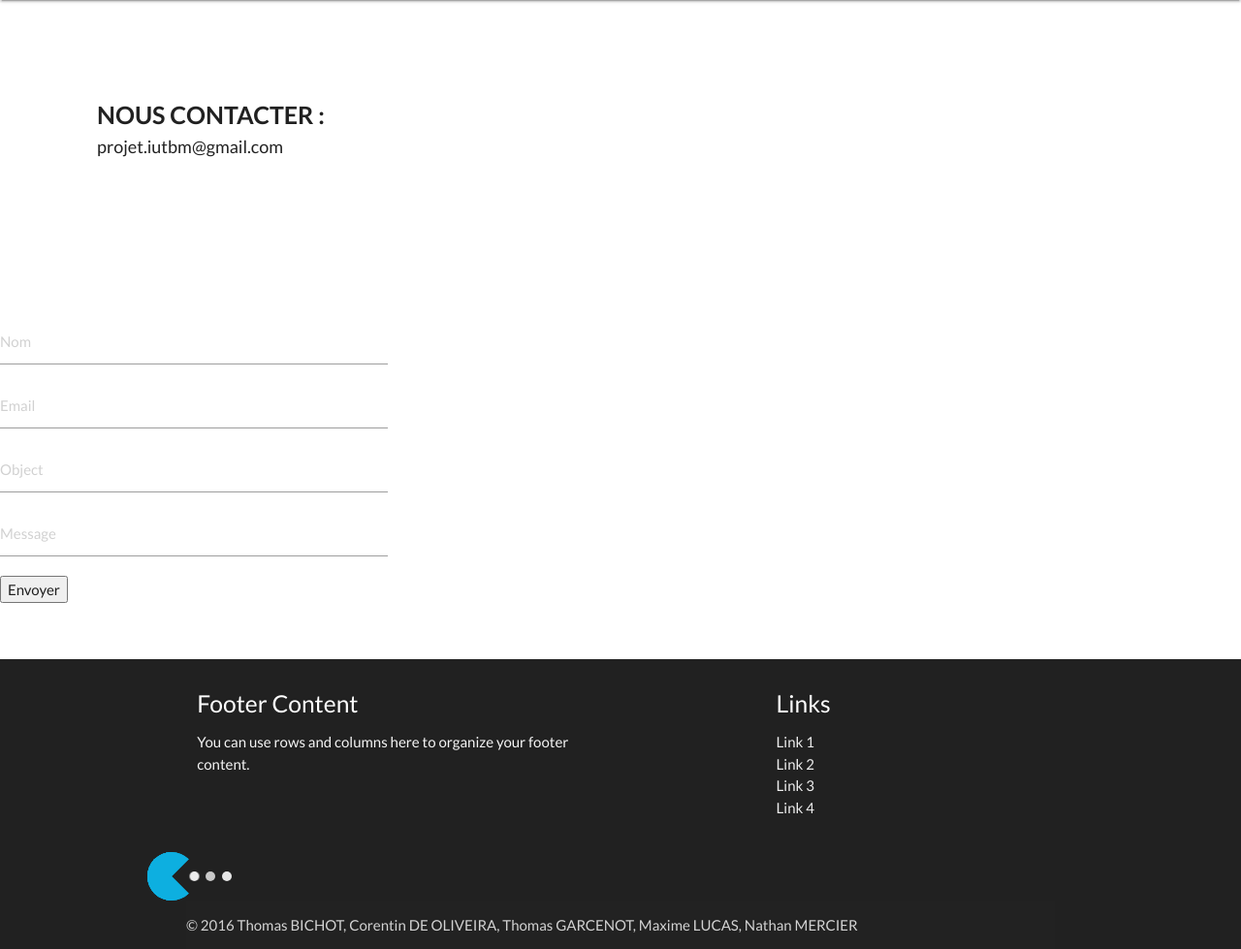
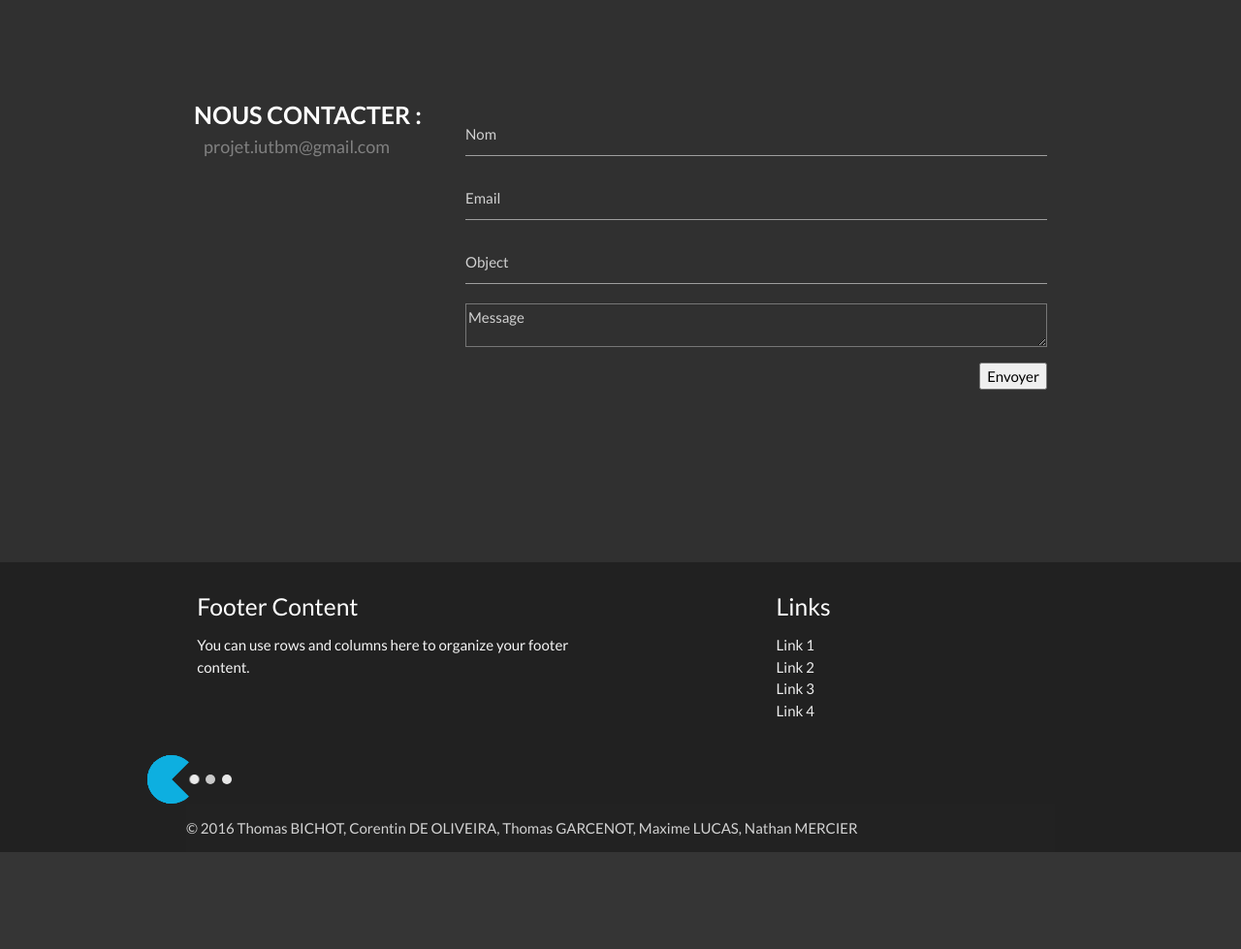
Before and after one commit to Coco-sempai/site-projet-tut, a PHP site: page /contact.html in a window 1280 px wide. Shown: the part 100-1079 px from the top of the page at 97% size. After the commit the page ends 979 px from the top, so only its background shows below. Run offline with PHP 8.4, Linux system fonts and the light colour scheme; a map, chart or similar area stays blank; some libraries are stand-ins or nearby versions.

Commit message:
Maj page contact

```diff
--- a/contact.html
+++ b/contact.html
@@ -29,9 +29,9 @@
       function surligne(champ, erreur)
         {
            if(erreur)
-          champ.style.backgroundColor = "#fba";
+              champ.style.border = "1px solid red";
            else
-          champ.style.backgroundColor = "";
+              champ.style.border = "";
         }
     function verifChamp(champ)
         {
@@ -138,25 +138,25 @@ function verifChamp(champ)
 
 
 
-      <main>
+      <main class="contactBackground">
 
-        <div>
-        	<div id="contactUs"> NOUS CONTACTER : </div>
+        <div class="contactUs">
+        	<div id="contact"> NOUS CONTACTER : </div>
         	<div id="infos"> projet.iutbm@gmail.com </div>
           <div id="map"></div>
         </div>
 
-        <div id="formulaireContact">
+        <div class="formulaireContact">
           <form method="contact" action="traitement.php" onsubmit="return verifForm(this)">
             <p>
                 <input type="text" name="nom" id="nom" placeholder="Nom" size="30" maxlength="10" onblur="verifChamp(this)"/>
                 </br>
-                <input type="text" name="email" id="email" placeholder="Email" size="30" maxlength="30" />
+                <input type="text" name="email" id="email" placeholder="Email" size="30" maxlength="30" onblur="verifChamp(this)"/>
                 </br>
-                <input type="text" name="email" id="objet" placeholder="Object" size="30" maxlength="30" />
+                <input type="text" name="email" id="objet" placeholder="Object" size="30" maxlength="30" onblur="verifChamp(this)"/>
                 </br>
-                <input type="text" name="message" id="message" placeholder="Message" size="30" maxlength="300"/>
-                <button type="submit">Envoyer</button>
+                <textarea name="message" id="message" placeholder="Message"  rows="40" cols="500" onblur="verifChamp(this)" ></textarea>
+                <button type="submit" class="buttonValider">Envoyer</button>
             </p>
           </form>
         </div>
--- a/css/style.css
+++ b/css/style.css
@@ -267,28 +267,47 @@ svg.animated {
 }
 
 /* Contact */
-
+.contactBackground{
+	background-color: #303030;
+}
+.contactUs{
+	margin-top: 100px;
+	margin-left: 200px;
+	width: 250px;
+	height: 400px;
+	position: absolute;
+	color:white;
+}
 /* Set a size for our map container, the Google Map will take up 100% of this container */
 #map {
 	width: 200px;
 	height: 150px;
-	margin-left: 100px;
+	margin-top: 20px;
+	margin-left: 10px;
 }
-#contactUs{
+#contact{
 	font-weight: bold;
 	font-size: 25px;
-	margin-left: 100px;
-	margin-top: 100px;
+
 }
 #infos{
 	font-size: 18px;
 	font-weight: normal;
-	margin-left: 100px;
+	margin-left: 10px;
+	color:grey;
 
 }
-#formulaireContact{
-	position: absolute;
-	float: left;
-	width: 400px;
-	height: 300px;
+.formulaireContact{
+	color:white;
+	float: right;
+	width: 600px;
+	height: 500px;
+	margin-right: 200px;
+	margin-top: 100px;
 }
+
+.buttonValider{
+	margin-top: 10px;
+	color:black;
+	float:right;
+}
```
Lines whose indentation alone changed are shown as unchanged.
